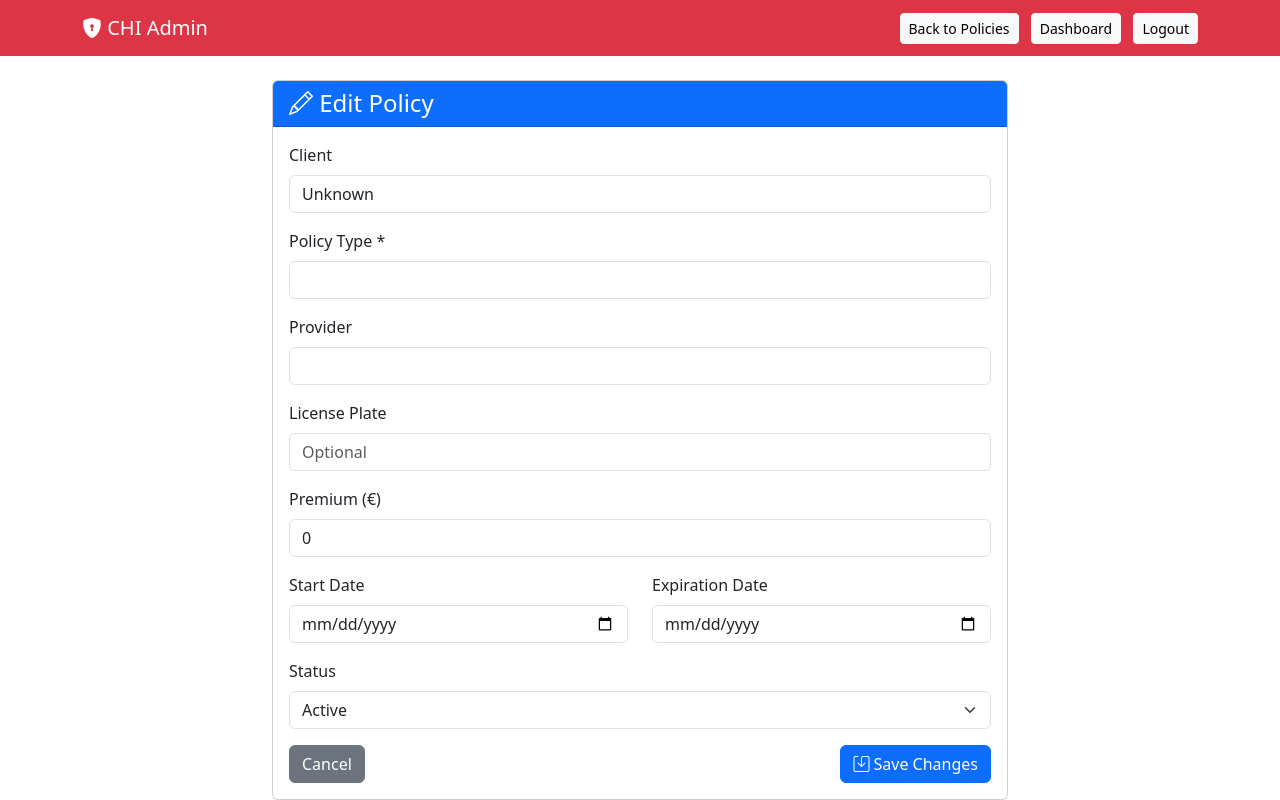
After one commit to chiinsurancebrokers/chi-insurance-portal, a Flask app: template app/templates/admin/edit_policy.html in a window 1280 px wide. The commit adds this page. Run offline with Flask 3, Linux system fonts and the light colour scheme; the template is opened without the code that fills it, so the values that code supplies are empty.

Commit message:
Add edit and delete functionality for policies

```diff
--- /dev/null
+++ b/app/templates/admin/edit_policy.html
@@ -0,0 +1,91 @@
+<!DOCTYPE html>
+<html lang="el">
+<head>
+    <meta charset="UTF-8">
+    <title>Edit Policy - CHI Admin</title>
+    <link href="https://cdn.jsdelivr.net/npm/bootstrap@5.3.0/dist/css/bootstrap.min.css" rel="stylesheet">
+    <link rel="stylesheet" href="https://cdn.jsdelivr.net/npm/bootstrap-icons@1.11.0/font/bootstrap-icons.css">
+</head>
+<body>
+    <nav class="navbar navbar-expand-lg navbar-dark bg-danger">
+        <div class="container">
+            <a class="navbar-brand" href="/admin/dashboard"><i class="bi bi-shield-lock-fill"></i> CHI Admin</a>
+            <div class="ms-auto">
+                <a href="/admin/policies" class="btn btn-light btn-sm me-2">Back to Policies</a>
+                <a href="/admin/dashboard" class="btn btn-light btn-sm me-2">Dashboard</a>
+                <a href="/logout" class="btn btn-light btn-sm">Logout</a>
+            </div>
+        </div>
+    </nav>
+
+    <div class="container mt-4">
+        <div class="row">
+            <div class="col-md-8 offset-md-2">
+                <div class="card">
+                    <div class="card-header bg-primary text-white">
+                        <h4 class="mb-0"><i class="bi bi-pencil"></i> Edit Policy</h4>
+                    </div>
+                    <div class="card-body">
+                        <form method="POST">
+                            <div class="mb-3">
+                                <label class="form-label">Client</label>
+                                <input type="text" class="form-control" value="{{ policy.client.name if policy.client else 'Unknown' }}" readonly>
+                            </div>
+
+                            <div class="mb-3">
+                                <label class="form-label">Policy Type *</label>
+                                <input type="text" name="policy_type" class="form-control" value="{{ policy.policy_type }}" required>
+                            </div>
+
+                            <div class="mb-3">
+                                <label class="form-label">Provider</label>
+                                <input type="text" name="provider" class="form-control" value="{{ policy.provider or '' }}">
+                            </div>
+
+                            <div class="mb-3">
+                                <label class="form-label">License Plate</label>
+                                <input type="text" name="license_plate" class="form-control" value="{{ policy.license_plate or '' }}" placeholder="Optional">
+                            </div>
+
+                            <div class="mb-3">
+                                <label class="form-label">Premium (€)</label>
+                                <input type="number" step="0.01" name="premium" class="form-control" value="{{ policy.premium or 0 }}">
+                            </div>
+
+                            <div class="row">
+                                <div class="col-md-6 mb-3">
+                                    <label class="form-label">Start Date</label>
+                                    <input type="date" name="start_date" class="form-control" value="{{ policy.start_date.strftime('%Y-%m-%d') if policy.start_date else '' }}">
+                                </div>
+
+                                <div class="col-md-6 mb-3">
+                                    <label class="form-label">Expiration Date</label>
+                                    <input type="date" name="expiration_date" class="form-control" value="{{ policy.expiration_date.strftime('%Y-%m-%d') if policy.expiration_date else '' }}">
+                                </div>
+                            </div>
+
+                            <div class="mb-3">
+                                <label class="form-label">Status</label>
+                                <select name="status" class="form-select">
+                                    <option value="ACTIVE" {% if policy.status.value == 'ACTIVE' %}selected{% endif %}>Active</option>
+                                    <option value="EXPIRED" {% if policy.status.value == 'EXPIRED' %}selected{% endif %}>Expired</option>
+                                    <option value="CANCELLED" {% if policy.status.value == 'CANCELLED' %}selected{% endif %}>Cancelled</option>
+                                </select>
+                            </div>
+
+                            <div class="d-flex justify-content-between">
+                                <a href="/admin/policies" class="btn btn-secondary">Cancel</a>
+                                <button type="submit" class="btn btn-primary">
+                                    <i class="bi bi-save"></i> Save Changes
+                                </button>
+                            </div>
+                        </form>
+                    </div>
+                </div>
+            </div>
+        </div>
+    </div>
+
+    <script src="https://cdn.jsdelivr.net/npm/bootstrap@5.3.0/dist/js/bootstrap.bundle.min.js"></script>
+</body>
+</html>
--- a/run_local_portal.py
+++ b/run_local_portal.py
@@ -1082,6 +1082,81 @@ def admin_policies():
         db_session.close()
 
 
+
+@app.route('/admin/policy/<int:policy_id>/edit', methods=['GET', 'POST'])
+@admin_required
+def admin_edit_policy(policy_id):
+    """Edit policy"""
+    db_session = get_session()
+
+    try:
+        policy = db_session.query(Policy).get(policy_id)
+        if not policy:
+            flash('Policy not found', 'danger')
+            return redirect(url_for('admin_policies'))
+
+        if request.method == 'POST':
+            policy.policy_type = request.form.get('policy_type')
+            policy.provider = request.form.get('provider')
+            policy.license_plate = request.form.get('license_plate') or None
+
+            premium_str = request.form.get('premium', '0').replace(',', '.')
+            try:
+                policy.premium = float(premium_str)
+            except:
+                policy.premium = 0.0
+
+            start_date_str = request.form.get('start_date')
+            if start_date_str:
+                policy.start_date = datetime.strptime(start_date_str, '%Y-%m-%d').date()
+
+            expiry_date_str = request.form.get('expiration_date')
+            if expiry_date_str:
+                policy.expiration_date = datetime.strptime(expiry_date_str, '%Y-%m-%d').date()
+
+            status_str = request.form.get('status')
+            if status_str:
+                policy.status = PolicyStatus[status_str]
+
+            db_session.commit()
+            flash('Policy updated successfully', 'success')
+            return redirect(url_for('admin_policies'))
+
+        return render_template('admin/edit_policy.html', policy=policy)
+    finally:
+        db_session.close()
+
+@app.route('/admin/policy/<int:policy_id>/delete', methods=['POST'])
+@admin_required
+def admin_delete_policy(policy_id):
+    """Delete policy and associated payments"""
+    db_session = get_session()
+
+    try:
+        policy = db_session.query(Policy).get(policy_id)
+        if not policy:
+            flash('Policy not found', 'danger')
+            return redirect(url_for('admin_policies'))
+
+        client_name = policy.client.name if policy.client else 'Unknown'
+
+        # Delete associated payments first
+        db_session.query(Payment).filter_by(policy_id=policy_id).delete()
+
+        # Delete policy
+        db_session.delete(policy)
+        db_session.commit()
+
+        flash(f'Policy for {client_name} deleted successfully', 'success')
+    except Exception as e:
+        db_session.rollback()
+        flash(f'Error deleting policy: {str(e)}', 'danger')
+    finally:
+        db_session.close()
+
+    return redirect(url_for('admin_policies'))
+
+
 if __name__ == '__main__':
     port = int(os.getenv('PORT', 5000))
     app.run(debug=False, host='0.0.0.0', port=port)
```
Also changed, not shown: app/templates/admin/policies.html (+22 -0 lines).
